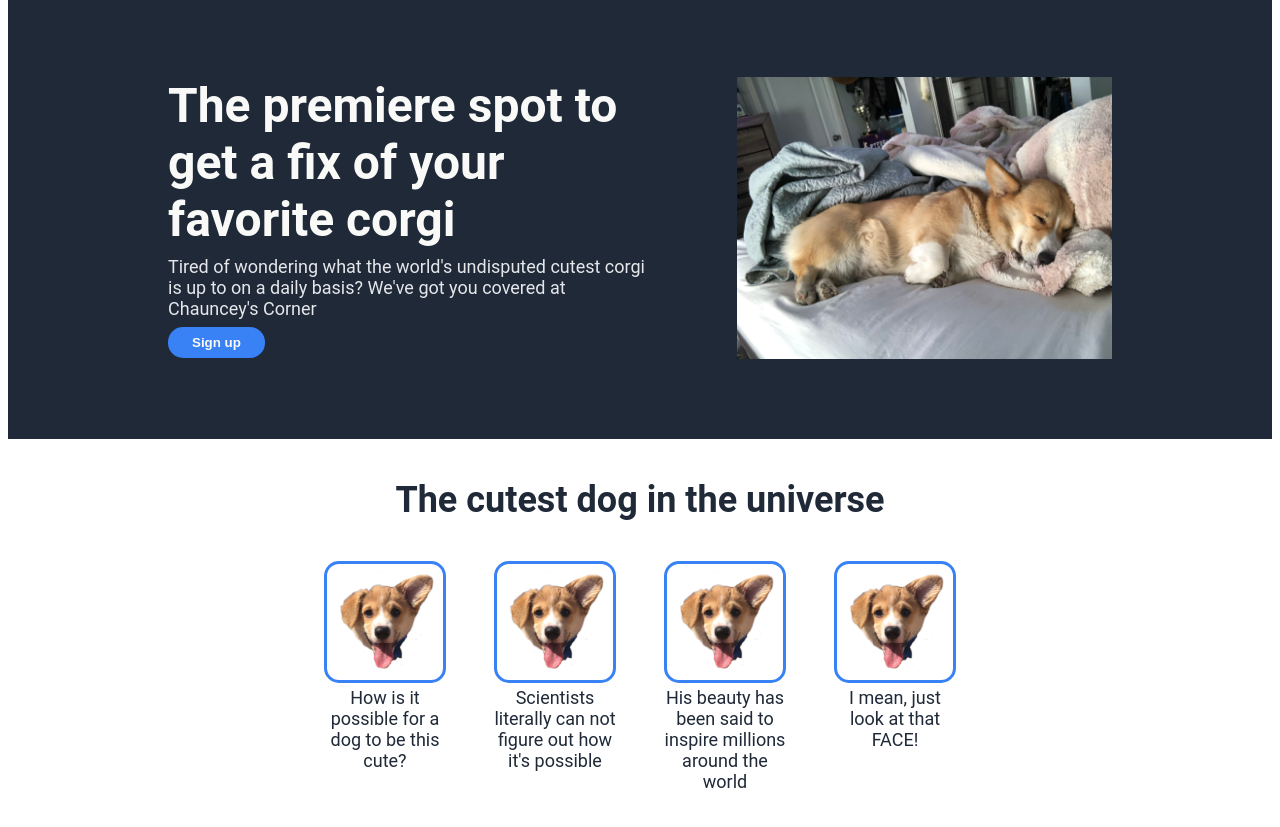
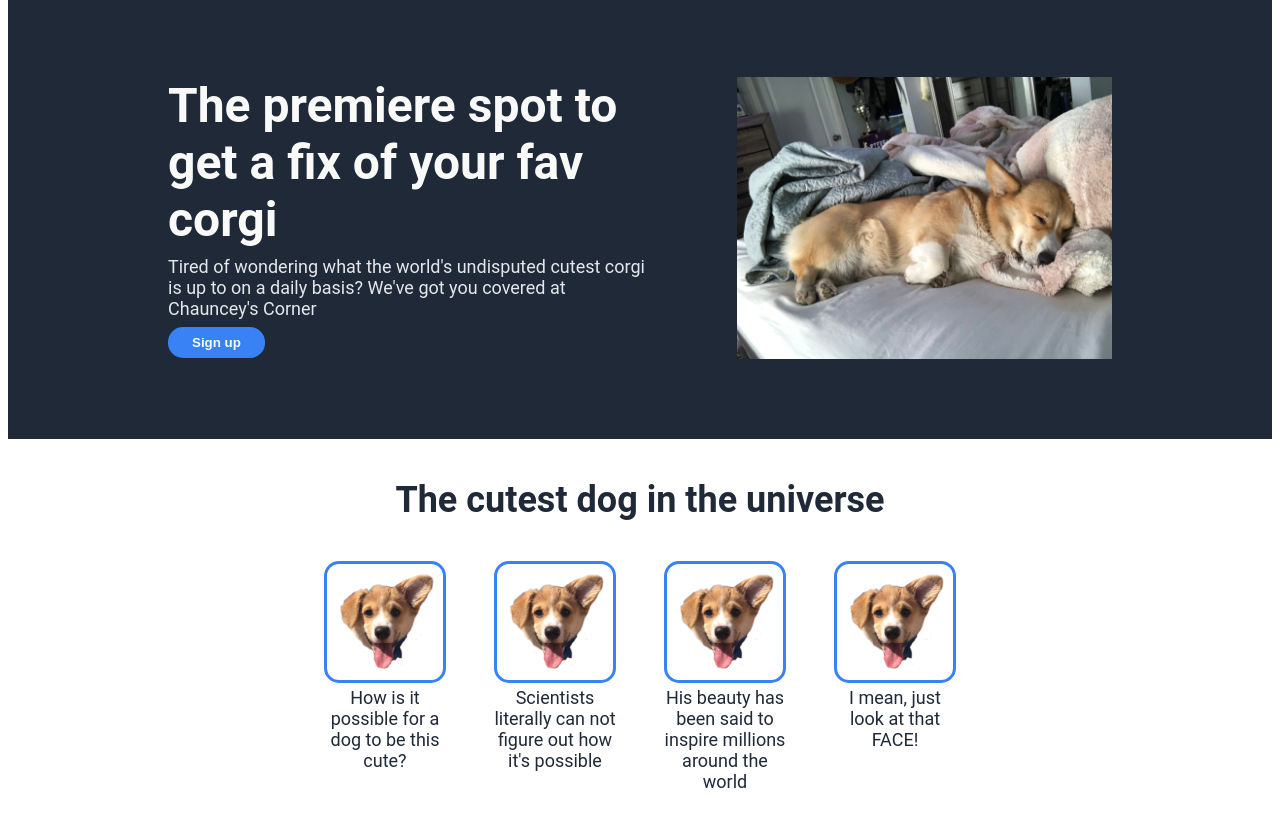
Before and after one commit to seanalexryan/landing-page, a plain HTML site: page index.html in a window 1280 px wide. Shown: the part 79-906 px from the top of the page. Drawn offline with Linux system fonts and the light colour scheme.

Commit message:
Change text in hero section

```diff
--- a/index.html
+++ b/index.html
@@ -21,7 +21,7 @@
         </div>
         <div class="hero">
             <div class="left-hero">
-                <div class="title">The premiere spot to get a fix of your favorite corgi</div>
+                <div class="title">The premiere spot to get a fix of your fav corgi</div>
                 <div class="sub-title">Tired of wondering what the world's undisputed cutest corgi is up to on a daily basis? We've got you covered at Chauncey's Corner</div>
                 <div class="button"><button>Sign up</button></div>
         </div>
```
